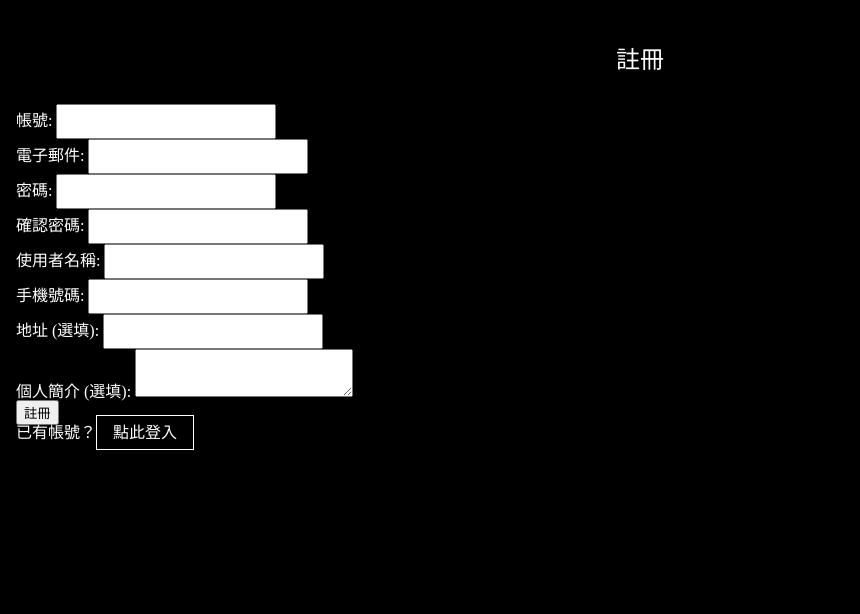
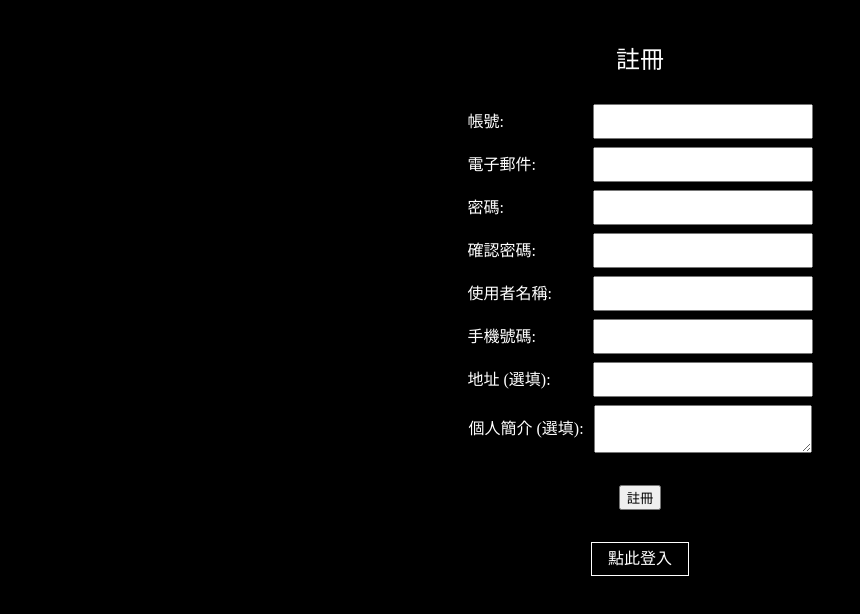
Before and after one commit to Charmying/Test-----Express-API, a website: page pages/register/register.html in a window 1280 px wide. Shown: the whole page, without its empty margins (0-860 px from the left). Drawn offline with Linux system fonts and the light colour scheme.

Commit message:
切個版

```diff
--- a/pages/register/register.html
+++ b/pages/register/register.html
@@ -13,26 +13,46 @@
     <h1>註冊</h1>
     <div class="my-8">
       <form id="registerForm">
+        <div class="flex justify-center my-2">
           <label for="account">帳號:</label>
-        <input type="text" id="account" required><br>
+          <input type="text" id="account" required>
+        </div>
+        <div class="flex justify-center my-2">
           <label for="email">電子郵件:</label>
-        <input type="email" id="email" required><br>
+          <input type="email" id="email" required>
+        </div>
+        <div class="flex justify-center my-2">
           <label for="password">密碼:</label>
-        <input type="password" id="password" required><br>
+          <input type="password" id="password" required>
+        </div>
+        <div class="flex justify-center my-2">
           <label for="confirmPassword">確認密碼:</label>
-        <input type="password" id="confirmPassword" required><br>
+          <input type="password" id="confirmPassword" required>
+        </div>
+        <div class="flex justify-center my-2">
           <label for="userName">使用者名稱:</label>
-        <input type="text" id="userName" required><br>
+          <input type="text" id="userName" required>
+        </div>
+        <div class="flex justify-center my-2">
           <label for="phone">手機號碼:</label>
-        <input type="text" id="phone" required><br>
+          <input type="text" id="phone" required>
+        </div>
+        <div class="flex justify-center my-2">
           <label for="address">地址 (選填):</label>
-        <input type="text" id="address"><br>
+          <input type="text" id="address">
+        </div>
+        <div class="flex justify-center my-2">
           <label for="bio">個人簡介 (選填):</label>
-        <textarea id="bio"></textarea><br>
+          <textarea id="bio"></textarea>
+        </div>
+        <div class="flex justify-center my-8">
           <button type="submit">註冊</button>
+        </div>
+        <div class="text-center my-8" id="message"></div>
       </form>
-      <div id="message"></div>
-      <p>已有帳號？<a href="../login/login.html">點此登入</a></p>
+    </div>
+    <div class="flex justify-center my-8">
+      <a href="../login/login.html">點此登入</a>
     </div>
   </section>
 
```
Also changed, not shown: pages/login/login.html (+15 -7 lines), pages/profile/profile.html (+44 -12 lines). Lines whose indentation alone changed are shown as unchanged.
